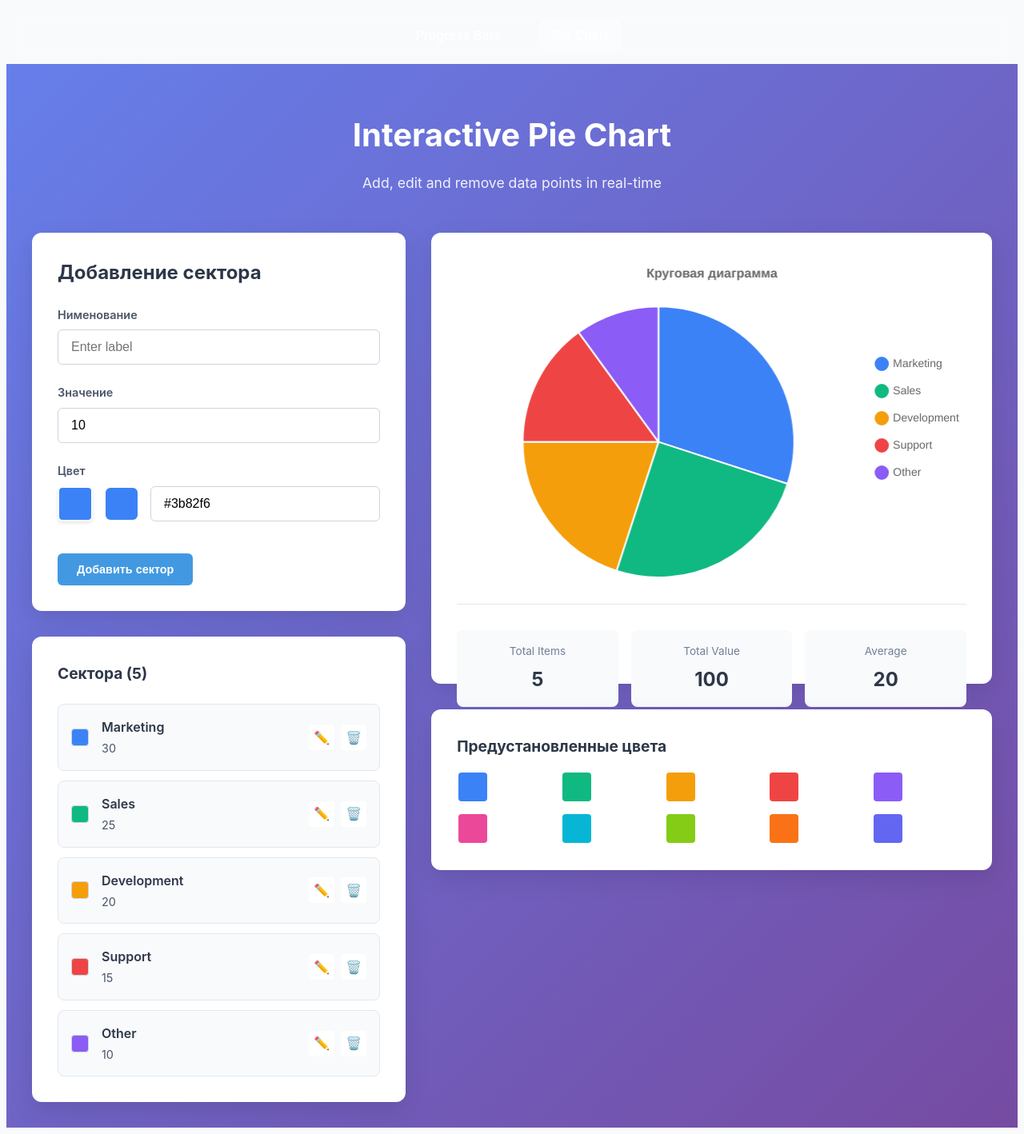
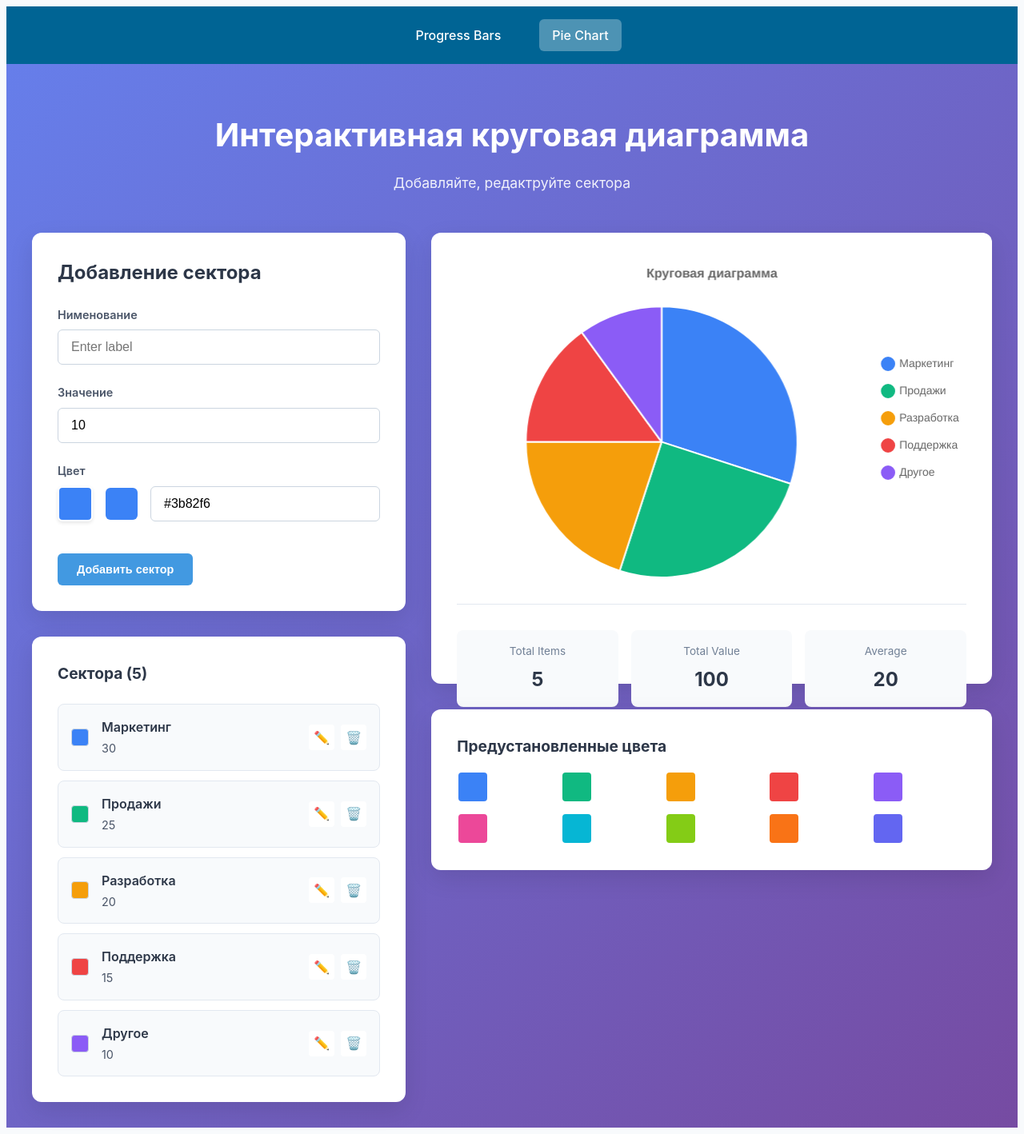
Before and after one commit to kalikrit/progress-bar, a Vue app: page /pie-chart in a window 1280 px wide. Shown: the whole page at 80% size. Built offline with nearby package versions, Linux system fonts and the light colour scheme; the HTML template or start-up script is replaced by a standard one.

Commit message:
изменен README

```diff
--- a/src/App.vue
+++ b/src/App.vue
@@ -18,7 +18,7 @@ import { RouterView } from 'vue-router';
 }
 
 .navbar {
-  background: rgba(255, 255, 255, 0.1);
+  background: #006494;
   backdrop-filter: blur(10px);
   padding: 1rem 2rem;
   display: flex;
--- a/src/views/HomeView.vue
+++ b/src/views/HomeView.vue
@@ -1,14 +1,14 @@
 <template>
   <div class="home">
     <header class="header">
-      <h1 class="title">Vue 3 Circular Progress Bar</h1>
-      <p class="subtitle">Advanced, customizable progress indicator component</p>
+      <h1 class="title">Vue 3 Круговой Прогресс Бар</h1>
+      <p class="subtitle">Продвинутый, настраиваемый компонент индикатора прогресса</p>
     </header>
 
     <main class="main-content">
       <!-- Basic Examples -->
       <section class="demo-section">
-        <h2>Basic Examples</h2>
+        <h2>Основные Примеры</h2>
         <div class="examples">
           <div class="example-card">
             <h3>Default Progress Bar</h3>
@@ -52,7 +52,7 @@
 
       <!-- Status Examples -->
       <section class="demo-section">
-        <h2>Status Examples</h2>
+        <h2>Примеры Состояний</h2>
         <div class="status-grid">
           <div
             v-for="statusExample in statusExamples"
@@ -78,7 +78,7 @@
 
       <!-- Interactive Playground -->
       <section class="demo-section">
-        <h2>Interactive Playground</h2>
+        <h2>Интерактивная Песочница</h2>
         <div class="playground">
           <div class="playground-controls">
             <div class="control-group">
@@ -173,7 +173,7 @@
 
       <!-- Status Icons Showcase -->
       <section class="demo-section">
-        <h2>Status Icons Showcase</h2>
+        <h2>Демонстрация Иконок Состояний</h2>
         <div class="icons-showcase">
           <div class="icon-example">
             <h3>Success (100%)</h3>
--- a/src/views/PieChartView.vue
+++ b/src/views/PieChartView.vue
@@ -1,8 +1,8 @@
 <template>
   <div class="pie-chart-page">
     <header class="header">
-      <h1 class="title">Interactive Pie Chart</h1>
-      <p class="subtitle">Add, edit and remove data points in real-time</p>
+      <h1 class="title">Интерактивная круговая диаграмма</h1>
+      <p class="subtitle">Добавляйте, редактруйте сектора</p>
     </header>
 
     <main class="main-content">
@@ -180,11 +180,11 @@ interface ChartItem {
 
 // Реактивные данные
 const chartData = ref<ChartItem[]>([
-  { label: 'Marketing', value: 30, color: '#3b82f6' },
-  { label: 'Sales', value: 25, color: '#10b981' },
-  { label: 'Development', value: 20, color: '#f59e0b' },
-  { label: 'Support', value: 15, color: '#ef4444' },
-  { label: 'Other', value: 10, color: '#8b5cf6' },
+  { label: 'Маркетинг', value: 30, color: '#3b82f6' },
+  { label: 'Продажи', value: 25, color: '#10b981' },
+  { label: 'Разработка', value: 20, color: '#f59e0b' },
+  { label: 'Поддержка', value: 15, color: '#ef4444' },
+  { label: 'Другое', value: 10, color: '#8b5cf6' },
 ]);
 
 const formData = ref<ChartItem>({
```
Also changed, not shown: 1 other file (tests, documents, lock files or other folders).
